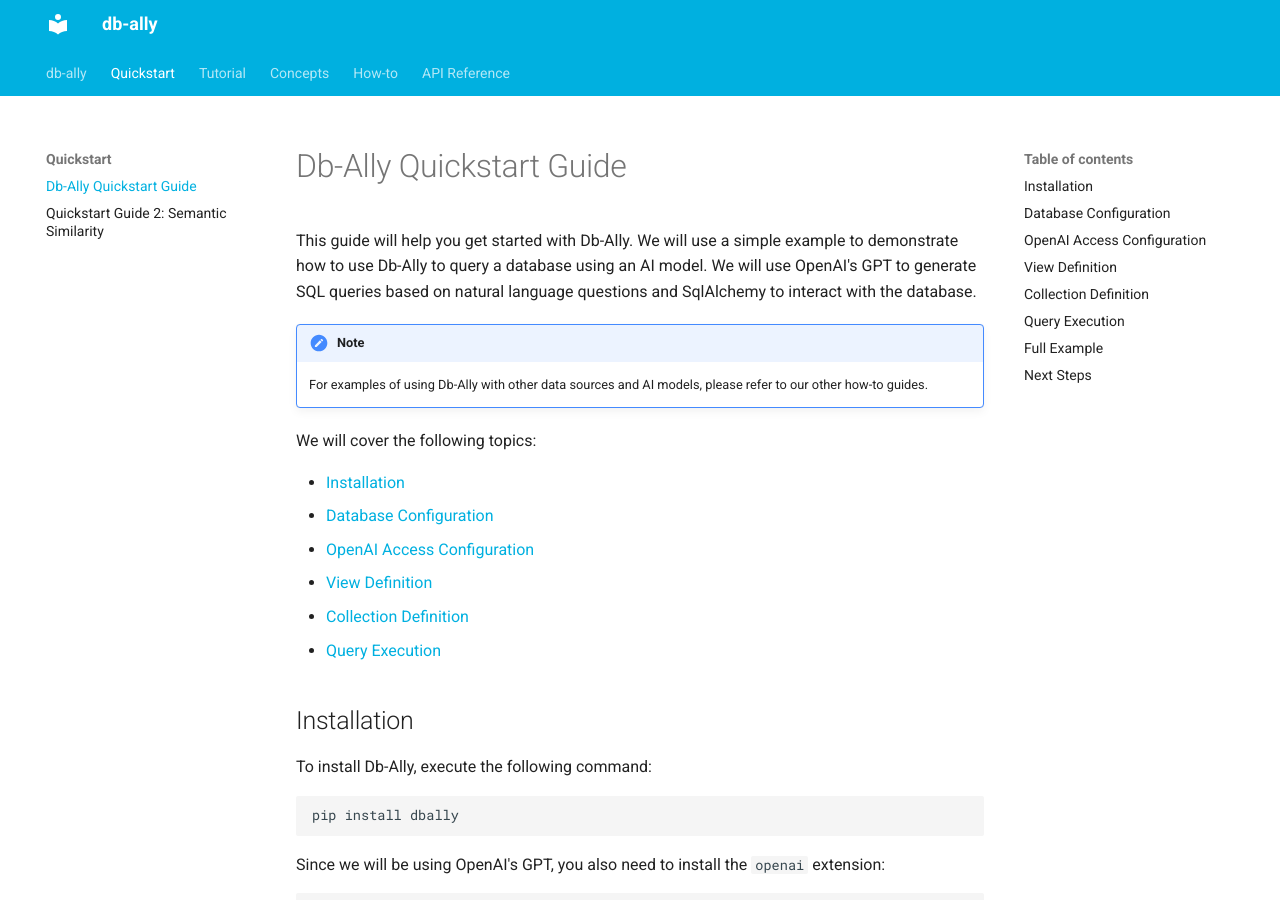
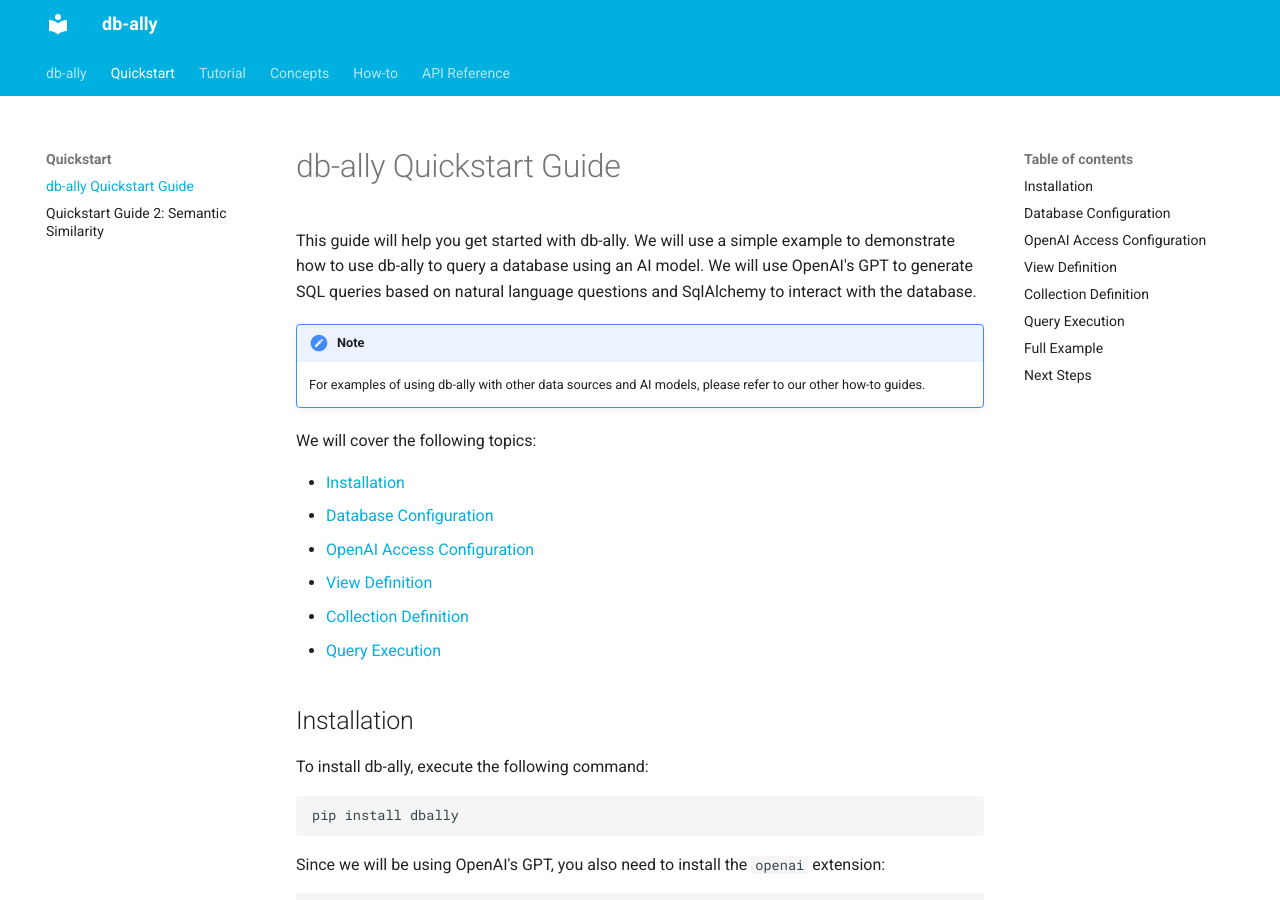
Before and after one commit to deepsense-ai/db-ally, an MkDocs documentation site: the page built from docs/quickstart/quickstart.md, in a window 1280 px wide and 900 px high. Built offline with MkDocs 1.6.1 and Material for MkDocs 9.7.7, drawn with Linux system fonts in a browser that asks for light colours; some of the changed text lies outside the part shown.

Commit message:
Small improvements to the text

````diff
--- a/docs/quickstart/quickstart.md
+++ b/docs/quickstart/quickstart.md
@@ -1,9 +1,9 @@
-# Db-Ally Quickstart Guide
+# db-ally Quickstart Guide
 
-This guide will help you get started with Db-Ally. We will use a simple example to demonstrate how to use Db-Ally to query a database using an AI model. We will use OpenAI's GPT to generate SQL queries based on natural language questions and SqlAlchemy to interact with the database.
+This guide will help you get started with db-ally. We will use a simple example to demonstrate how to use db-ally to query a database using an AI model. We will use OpenAI's GPT to generate SQL queries based on natural language questions and SqlAlchemy to interact with the database.
 
 !!! note
-    For examples of using Db-Ally with other data sources and AI models, please refer to our other how-to guides.
+    For examples of using db-ally with other data sources and AI models, please refer to our other how-to guides.
 
 We will cover the following topics:
 
@@ -16,7 +16,7 @@
 
 ## Installation
 
-To install Db-Ally, execute the following command:
+To install db-ally, execute the following command:
 
 ```bash
 pip install dbally
@@ -52,7 +52,7 @@
 
 ## OpenAI Access Configuration
 
-To use OpenAI's GPT, configure Db-Ally and provide your OpenAI API key:
+To use OpenAI's GPT, configure db-ally and provide your OpenAI API key:
 
 ```python
 import dbally
@@ -65,7 +65,7 @@
 
 ## View Definition
 
-To use Db-Ally, define the views you want to use. A view is a class that specifies what to select from the database and includes methods that the AI model can use to filter rows. These methods are known as "filters".
+To use db-ally, define the views you want to use. A view is a class that specifies what to select from the database and includes methods that the AI model can use to filter rows. These methods are known as "filters".
 
 ```python
 from dbally import decorators, SqlAlchemyBaseView
@@ -110,11 +110,11 @@
 By setting up these filters, you enable the LLM to fetch candidates while optionally applying filters based on experience, country, and eligibility for a senior data scientist position.
 
 !!! note
-    The `from_country` filter defined above supports only exact matches, which is not always ideal. Thankfully, Db-Ally comes with a solution for this problem - Similarity Indexes, which can be used to find the most similar value from the ones available. Refer to [Quickstart Part 2: Semantic Similarity](./quickstart2.md) for an example of using semantic similarity when filtering candidates by country.
+    The `from_country` filter defined above supports only exact matches, which is not always ideal. Thankfully, db-ally comes with a solution for this problem - Similarity Indexes, which can be used to find the most similar value from the ones available. Refer to [Quickstart Part 2: Semantic Similarity](./quickstart2.md) for an example of using semantic similarity when filtering candidates by country.
 
 ## Collection Definition
 
-Next, create a Db-Ally collection. A collection is an object where you register views and execute queries.
+Next, create a db-ally collection. A collection is an object where you register views and execute queries.
 
 ```python
 import dbally
````
Also changed, not shown: docs/quickstart/quickstart2.md (+2 -2 lines).
